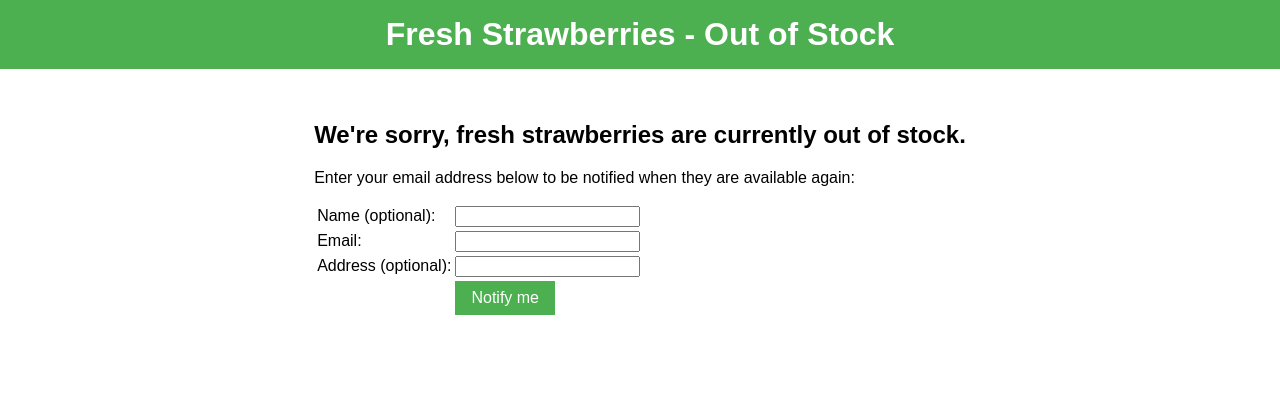
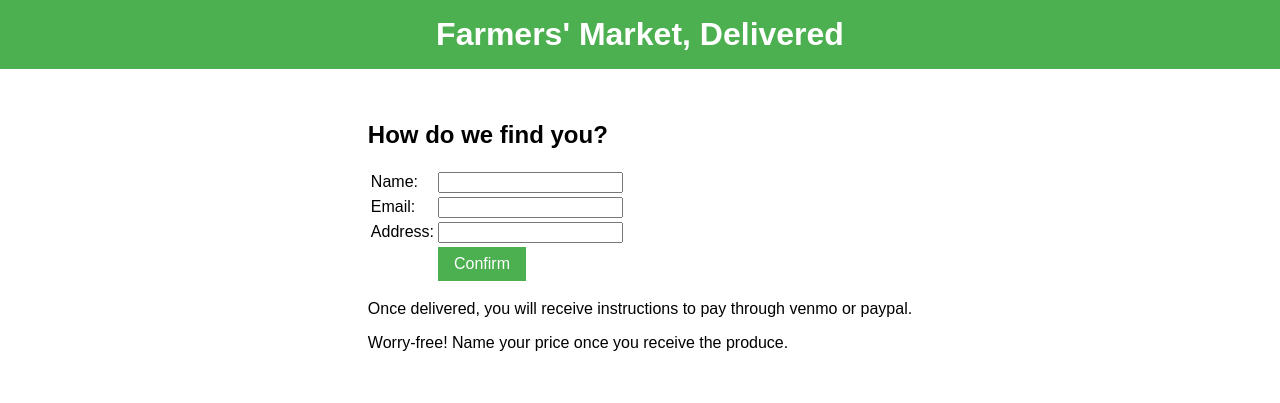
Before and after one commit to freesoil/freshion, a plain HTML site: page out-of-stock.html in a window 1280 px wide. Drawn offline with Linux system fonts and the light colour scheme.

Commit message:
farmers market name your price

```diff
--- a/out-of-stock.html
+++ b/out-of-stock.html
@@ -10,34 +10,35 @@
 <body>
     <header>
       <!-- <img class="logo" src="logo.png" alt="Your Logo"> -->
-        <h1>Fresh Strawberries - Out of Stock</h1>
+        <h1>Farmers' Market, Delivered</h1>
     </header>
     <main>
         <section class="out-of-stock">
-            <h2>We're sorry, fresh strawberries are currently out of stock.</h2>
-            <p>Enter your email address below to be notified when they are available again:</p>
+            <h2>How do we find you?</h2>
 	    <form id="registerForm" onsubmit="handleSubmit(event)">
 	    <!-- https://github.com/levinunnink/html-form-to-google-sheet -->
 	    <!-- <form id="registerForm" method="POST" action="https://script.google.com/macros/s/AKfycbw7FL5NptauYpzzuj7l33mhKdQcXQ4n_ZtIVUdbmssB9ppwjaWFTfdt0izRYo0ZNNguoQ/exec"> -->
                 <table>
                     <tr>
-                        <td><label for="name">Name (optional):</label></td>
-                        <td><input type="text" id="name" name="Name"></td>
+                        <td><label for="name">Name:</label></td>
+                        <td><input type="text" id="name" name="Name" required></td>
                     </tr>
                     <tr>
                         <td><label for="email">Email:</label></td>
                         <td><input type="email" id="email" name="Email" required></td>
                     </tr>
                     <tr>
-                        <td><label for="address">Address (optional):</label></td>
-                        <td><input type="text" id="address" name="Address"></td>
+                        <td><label for="address">Address:</label></td>
+                        <td><input type="text" id="address" name="Address" required></td>
                     </tr>
                     <tr>
                         <td></td>
-                        <td><button class="cta-button" type="submit">Notify me</button></td>
+			<td><button class="cta-button" type="submit">Confirm</button></td>
                     </tr>
                 </table>
             </form>
+	    <p>Once delivered, you will receive instructions to pay through venmo or paypal.</p>
+	    <p>Worry-free! Name your price once you receive the produce.</p>
         </section>
     </main>
     <script>
```
Also changed, not shown: confirmation.html (+3 -3 lines), index.html (+11 -10 lines).
